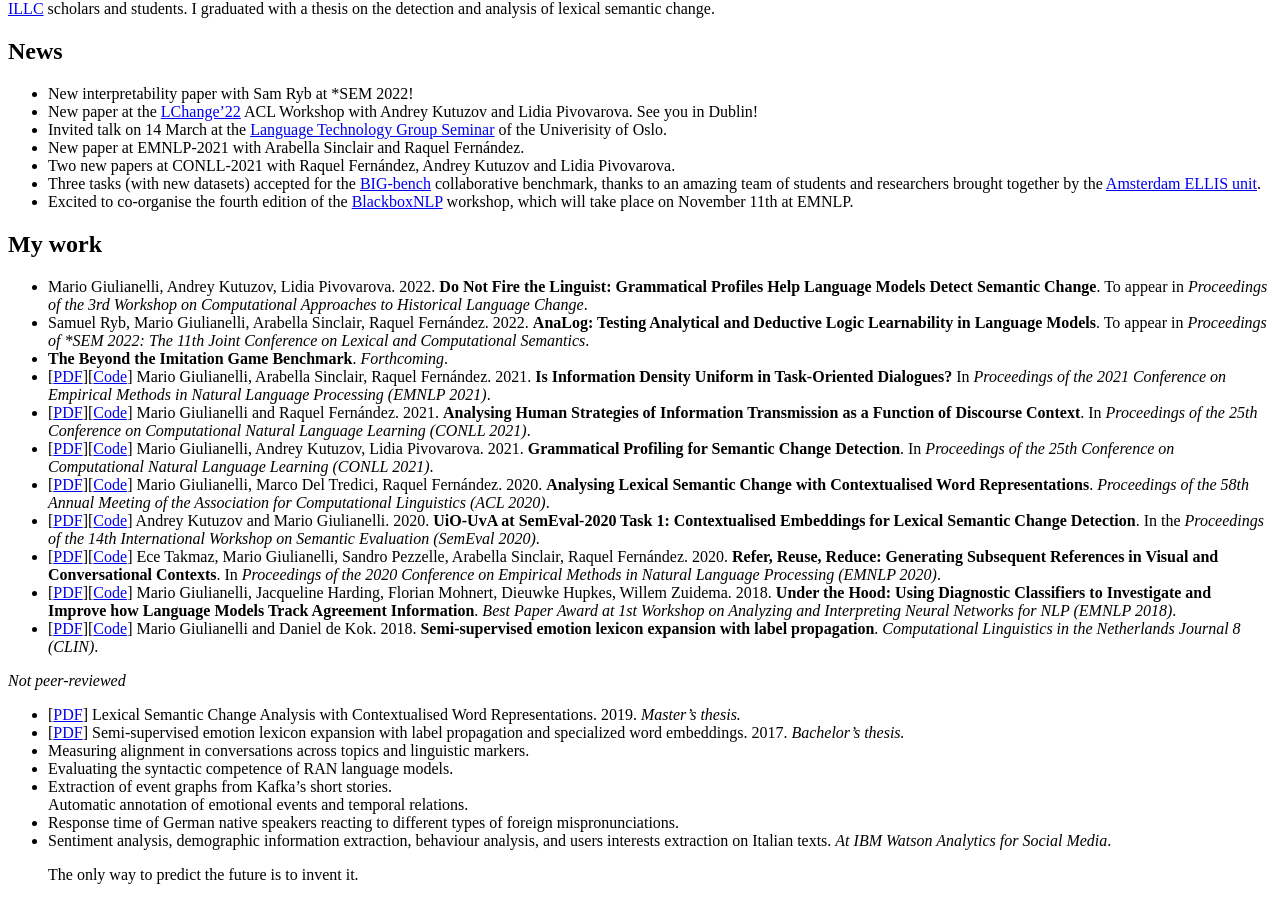
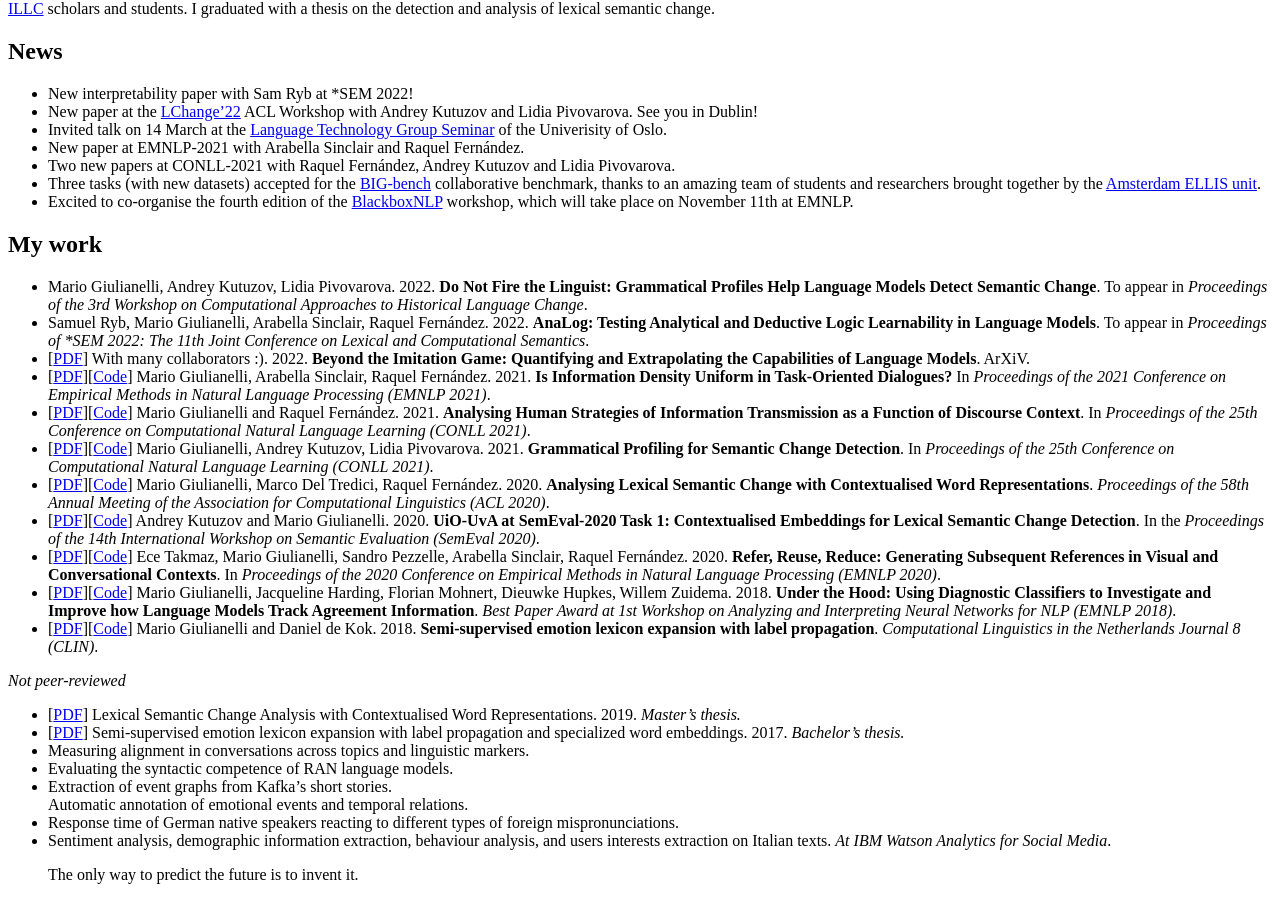
Before and after one commit to glnmario/glnmario.github.io, a Jekyll site: the page built from index.md, in a window 1280 px wide and 900 px high, scrolled down 1406 px. Built offline with Jekyll 4.4.1, drawn with Linux system fonts in a browser that asks for light colours.

Commit message:
Update index.md

```diff
--- a/index.md
+++ b/index.md
@@ -34,7 +34,7 @@ Currently I study Artificial Intelligence at the University of Amsterdam.
 ## My work
 - Mario Giulianelli, Andrey Kutuzov, Lidia Pivovarova. 2022. **Do Not Fire the Linguist: Grammatical Profiles Help Language Models Detect Semantic Change**. To appear in _Proceedings of the 3rd Workshop on Computational Approaches to Historical Language Change_.
 - Samuel Ryb, Mario Giulianelli, Arabella Sinclair, Raquel Fernández. 2022. **AnaLog: Testing Analytical and Deductive Logic Learnability in Language Models**. To appear in _Proceedings of *SEM 2022: The 11th Joint Conference on Lexical and Computational Semantics_.
-- **The Beyond the Imitation Game Benchmark**. _Forthcoming_.
+- [[PDF](https://github.com/google/BIG-bench/blob/main/docs/paper/BIG-bench.pdf)] With many collaborators :). 2022. **Beyond the Imitation Game: Quantifying and Extrapolating the Capabilities of Language Models**. ArXiV.
 - [[PDF](https://aclanthology.org/2021.emnlp-main.652/)][[Code](https://github.com/dmg-illc/uid-dialogue)] Mario Giulianelli, Arabella Sinclair, Raquel Fernández. 2021. **Is Information Density Uniform in Task-Oriented Dialogues?** In _Proceedings of the 2021 Conference on Empirical Methods in Natural Language Processing (EMNLP 2021)_.
 - [[PDF](https://aclanthology.org/2021.conll-1.50/)][[Code](https://github.com/dmg-illc/uid-dialogue)] Mario Giulianelli and Raquel Fernández. 2021. **Analysing Human Strategies of Information Transmission as a Function of Discourse Context**. In _Proceedings of the 25th Conference on Computational Natural Language Learning (CONLL 2021)_.
 - [[PDF](https://aclanthology.org/2021.conll-1.33/)][[Code](https://github.com/glnmario/semchange-profiling)] Mario Giulianelli, Andrey Kutuzov, Lidia Pivovarova. 2021. **Grammatical Profiling for Semantic Change Detection**. In _Proceedings of the 25th Conference on Computational Natural Language Learning (CONLL 2021)_.
```
